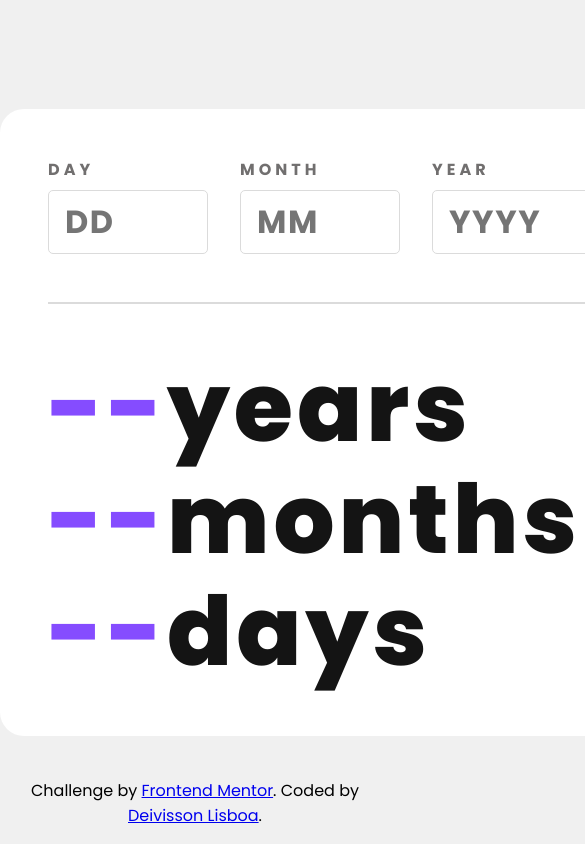
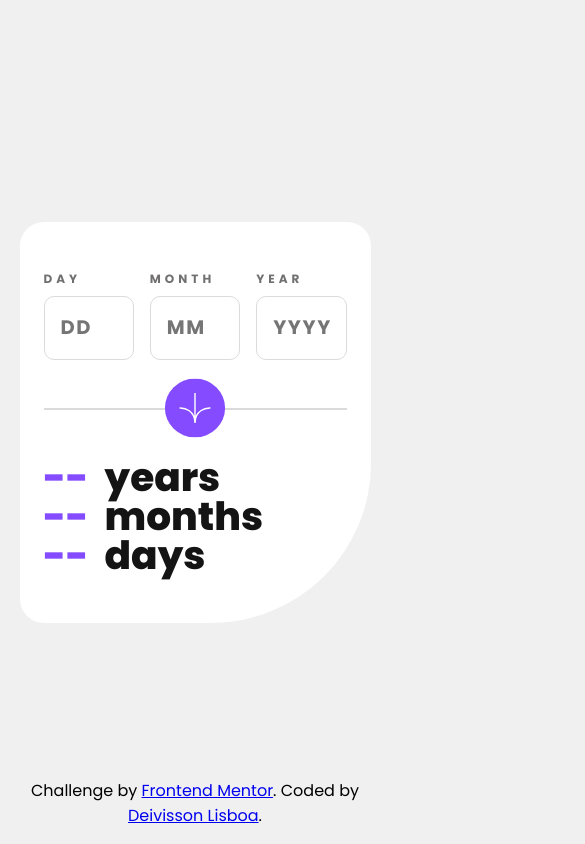
Before and after one commit to DeivissonLisboa/Frontend-Mentor-Age-calculator-app, a plain HTML site: page index.html in a window 390 px wide. Shown: the top 844 px of the page, 585 px wide, since content can reach past the window. Drawn offline with Linux system fonts and the light colour scheme.

Commit message:
Add mobile media query

```diff
--- a/style.css
+++ b/style.css
@@ -70,7 +70,7 @@ body {
   letter-spacing: 0.1rem;
   color: var(--clr-neutral-800);
   border: 1px solid var(--clr-neutral-600);
-  border-radius: 5px;
+  border-radius: 10px;
   cursor: pointer;
 }
 
@@ -104,13 +104,13 @@ input[type="number"] {
 .result__text {
   font-size: 6rem;
   font-weight: 800;
-  letter-spacing: 0.25rem;
   line-height: 7rem;
   color: var(--clr-neutral-800);
 }
 
 .result__text span {
   color: var(--clr-primary-400);
+  margin-right: 1rem;
 }
 
 .footer {
@@ -123,3 +123,38 @@ input[type="number"] {
 .attribution {
   text-align: center;
 }
+
+@media (width < 850px) {
+  .container {
+    width: 90vw;
+    padding: 3rem 1.5rem;
+  }
+
+  .form {
+    display: grid;
+    grid-template-columns: repeat(3, 1fr);
+    gap: 1rem;
+  }
+
+  .input {
+    width: 100%;
+  }
+
+  .input__label {
+    font-size: 0.75rem;
+  }
+
+  .input__input_number {
+    font-size: 5vw;
+  }
+
+  .form__button {
+    left: 50%;
+    transform: translate(-50%, 50%) scale(0.7);
+  }
+
+  .result__text {
+    font-size: 10vw;
+    line-height: 10vw;
+  }
+}
```
